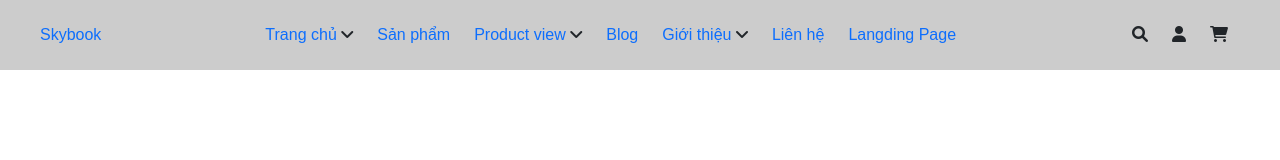
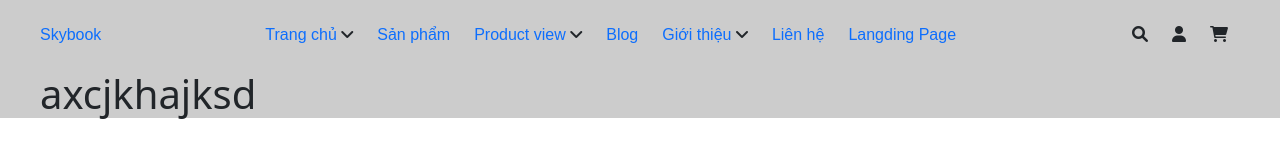
Before and after one commit to 7vnguyenvu/web-learning-team-dh21th2, a plain HTML site: page index.html in a window 1280 px wide. Drawn offline with nearby package versions, Linux system fonts and the light colour scheme.

Commit message:
Modified to Learning

```diff
--- a/index.html
+++ b/index.html
@@ -86,6 +86,8 @@
 
         <div id="body" class="body">
 
+            <h1>axcjkhajksd</h1>
+
         </div>
 
         <div id="footer" class="footer">
```
